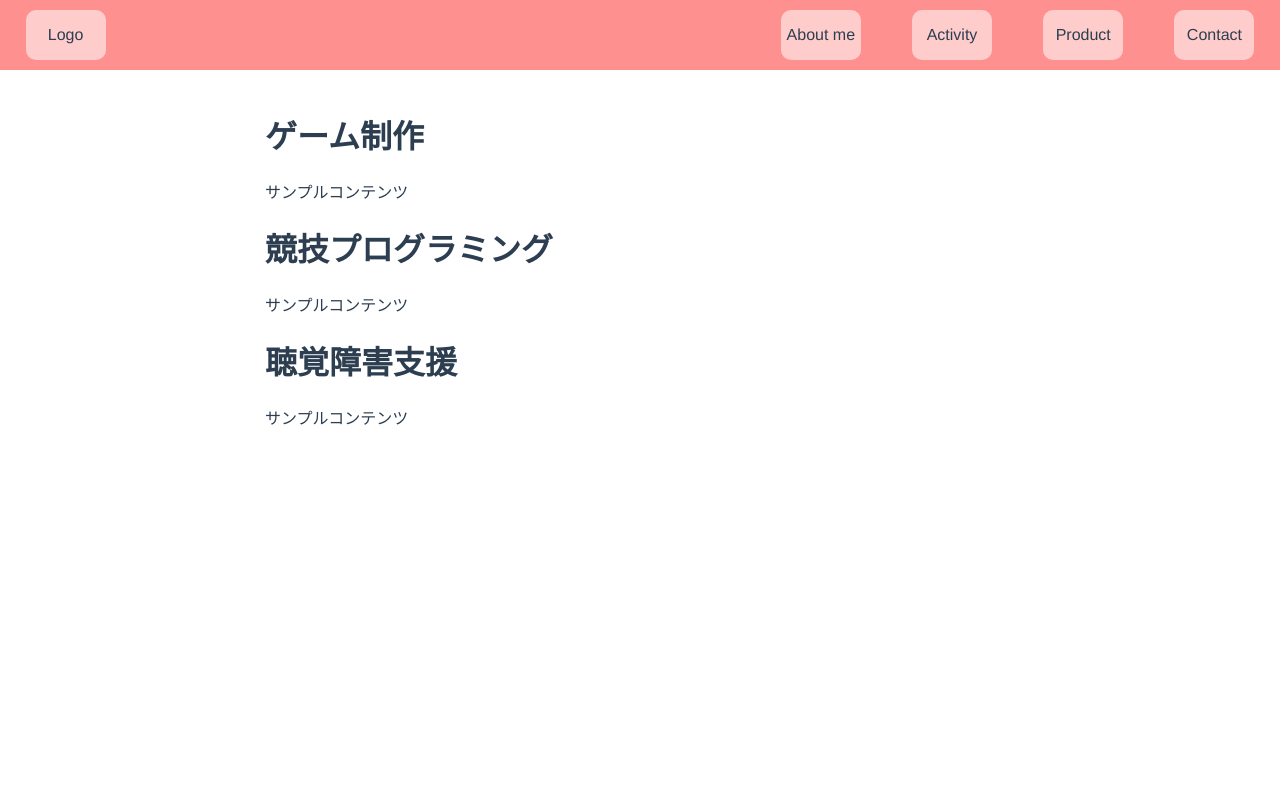
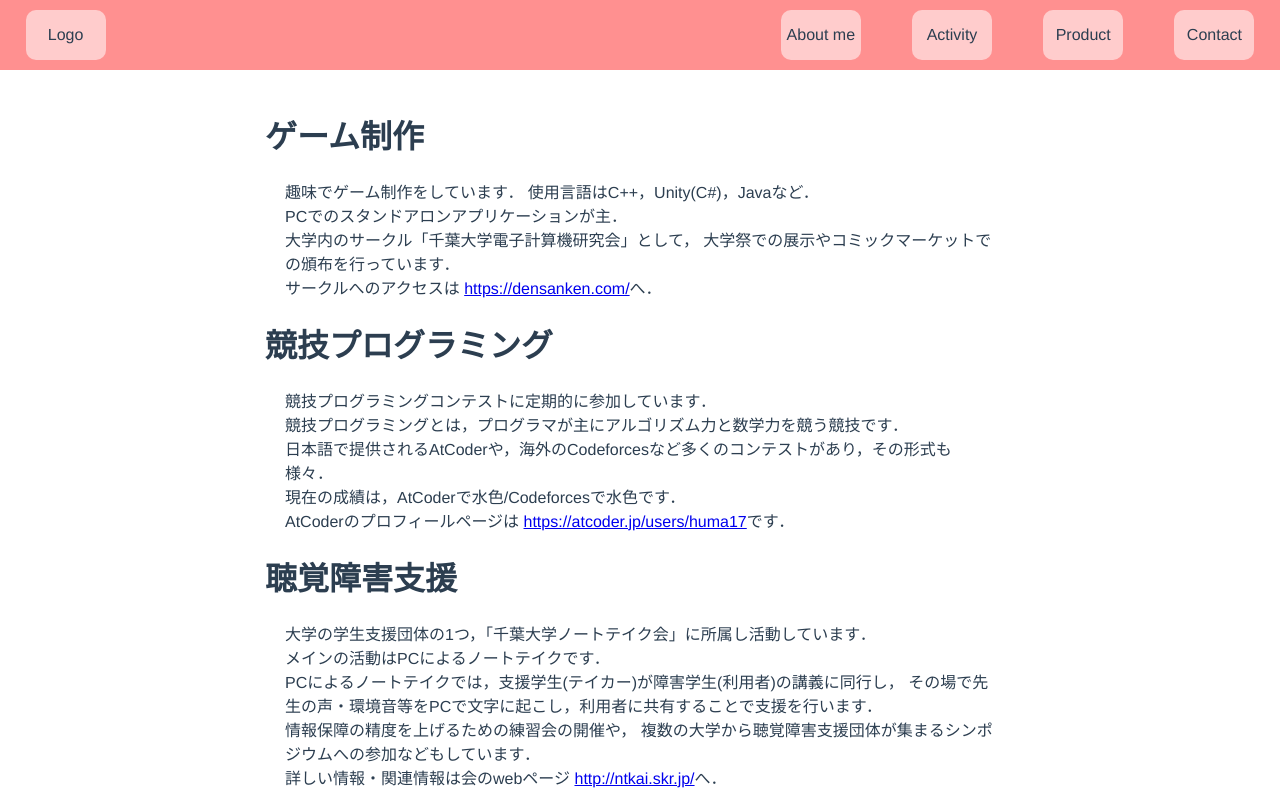
Before and after one commit to huma17ax/MyPages, a Vue app: page /#/Activity in a window 1280 px wide. Built offline with nearby package versions, Linux system fonts and the light colour scheme.

Commit message:
add activity

```diff
--- /dev/null
+++ b/src/assets/activity.json
@@ -0,0 +1,5 @@
+[
+    {
+
+    }
+]
--- a/src/components/Activity.vue
+++ b/src/components/Activity.vue
@@ -2,15 +2,39 @@
     <div class="whole">
       <div>
         <h1 class="stick">ゲーム制作</h1>
-        <div class="content">サンプルコンテンツ</div>
+        <div class="content">
+            趣味でゲーム制作をしています．
+            使用言語はC++，Unity(C#)，Javaなど．<br>
+            PCでのスタンドアロンアプリケーションが主．<br>
+            大学内のサークル「千葉大学電子計算機研究会」として，
+            大学祭での展示やコミックマーケットでの頒布を行っています．<br>
+            サークルへのアクセスは
+            <a href="https://densanken.com/" target="_blank">https://densanken.com/</a>へ．
+        </div>
       </div>
       <div>
         <h1 class="stick">競技プログラミング</h1>
-        <div class="content">サンプルコンテンツ</div>
+        <div class="content">
+            競技プログラミングコンテストに定期的に参加しています．<br>
+            競技プログラミングとは，プログラマが主にアルゴリズム力と数学力を競う競技です．<br>
+            日本語で提供されるAtCoderや，海外のCodeforcesなど多くのコンテストがあり，その形式も様々．<br>
+            現在の成績は，AtCoderで水色/Codeforcesで水色です．<br>
+            AtCoderのプロフィールページは
+            <a href="https://atcoder.jp/users/huma17" target="_blank">https://atcoder.jp/users/huma17</a>です．
+        </div>
       </div>
       <div>
         <h1 class="stick">聴覚障害支援</h1>
-        <div class="content">サンプルコンテンツ</div>
+        <div class="content">
+            大学の学生支援団体の1つ，「千葉大学ノートテイク会」に所属し活動しています．<br>
+            メインの活動はPCによるノートテイクです．<br>
+            PCによるノートテイクでは，支援学生(テイカー)が障害学生(利用者)の講義に同行し，
+            その場で先生の声・環境音等をPCで文字に起こし，利用者に共有することで支援を行います．<br>
+            情報保障の精度を上げるための練習会の開催や，
+            複数の大学から聴覚障害支援団体が集まるシンポジウムへの参加などもしています．<br>
+            詳しい情報・関連情報は会のwebページ
+            <a href="http://ntkai.skr.jp/" target="_blank">http://ntkai.skr.jp/</a>へ．
+        </div>
       </div>
     </div>
 </template>
@@ -25,13 +49,29 @@ export default {
 .whole {
     max-width: 750px;
     margin: auto;
+    overflow-y: scroll;
+    height: 100%;
+}
+
+/*webkitのみ*/
+.whole::-webkit-scrollbar {
+    width: 10px;
+}
+.whole::-webkit-scrollbar-track {
+    border-radius: 10px;
+    box-shadow: inset 0 0 6px rgba(255, 0, 0, .2);
+}
+.whole::-webkit-scrollbar-thumb {
+    background-color: rgba(255, 150, 150, .5);
+    border-radius: 10px;
+    box-shadow: inset 0 0 0 1px rgba(255, 255, 255, .2);
 }
 
 .stick {
-  position: sticky;
-  top: 70px;
 }
 
 .content {
+    padding-left: 20px;
+    width: 95%;
 }
 </style>
```
Also changed, not shown: 10 other files (tests, documents, lock files or other folders).
